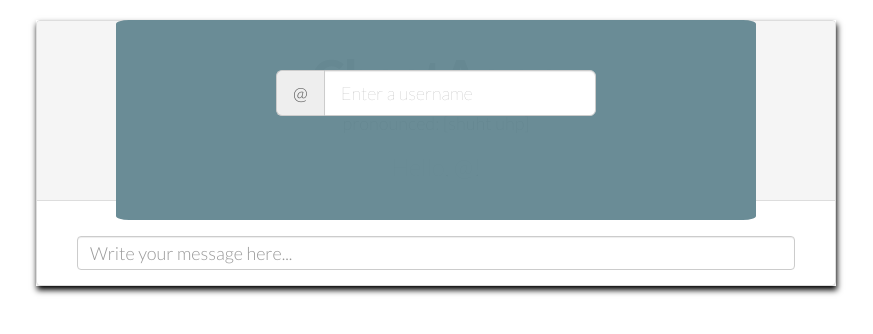
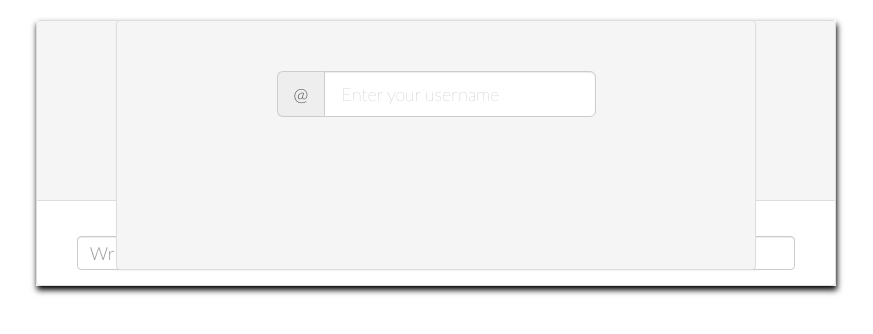
Before and after one commit to TIY-Charleston-Front-End-May2015/team1, a website: page index.html in a window 1280 px wide. Shown: the whole page, without its empty margins (204-1077 px from the left). Drawn offline with nearby package versions, Linux system fonts and the light colour scheme; no server answers.

Commit message:
Adjusted login styles

```diff
--- a/index.html
+++ b/index.html
@@ -11,12 +11,12 @@
 <body>
   <div class="pageWrapper">
 <!--   login prompt -->
-  <div class="fullscreen usernamePrompt">
+  <div class="panel panel-default fullscreen usernamePrompt">
 
     <form id="usernameForm" action="#">
     <div class="input-group input-group-lg">
     <span class="input-group-addon" id="sizing-addon1">@</span>
-    <input type="text" id="usernameInput" class="form-control usernameInput" placeholder="Enter a username" aria-describedby="sizing-addon1">
+    <input type="text" id="usernameInput" class="form-control usernameInput" placeholder="Enter your username" aria-describedby="sizing-addon1">
     </form>
   </div>
 
--- a/style.scss
+++ b/style.scss
@@ -25,10 +25,9 @@ ul {
   position: fixed;
   left: 25%;
   width: 50%;
-  height: 200px;
+  height: 250px;
   min-width: 400px;
-  background-color: rgba(104, 138, 148, 0.98);
-  border-radius: 2%;
+  background-color: #f5f5f5;
 }
 
 .input-group {
```
Also changed, not shown: style.css.
